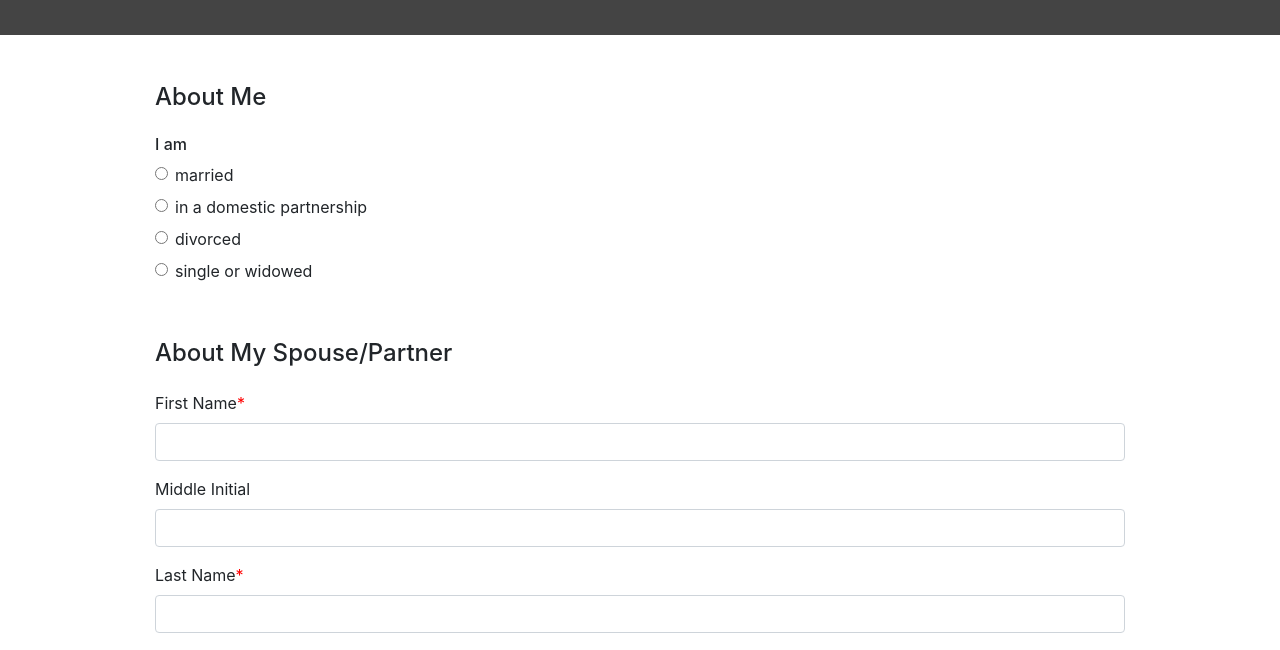
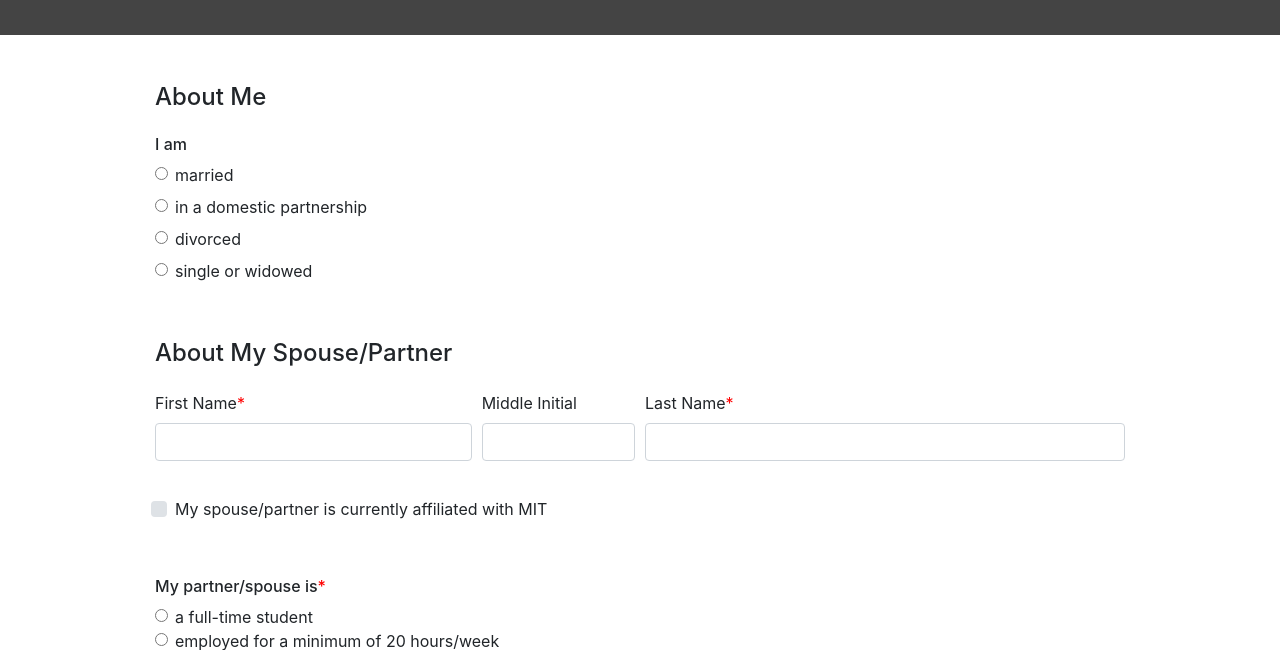
Before and after one commit to JanDW/ccsp-ui, a plain HTML site: page index.html in a window 1280 px wide. Shown: the part 103-753 px from the top of the page. Drawn offline with nearby package versions, Linux system fonts and the light colour scheme.

Commit message:
Fixes #12. Placed spouse first name, middle initial, and last name in a form row.

```diff
--- a/index.html
+++ b/index.html
@@ -110,17 +110,25 @@
 					<h2 class="h4 mb-4">About My Spouse/Partner</h2>
 					<div>
 						<fieldset class="mb-1">
+							<div class="form-row">
+								<div class="col-md-4">
 									<div class="form-group">
 										<label for="spouseFirstName" class="required">First Name</label>
 		  							<input type="text" class="form-control" id="spouseFirstName" required>
 									</div>
+								</div>
+								<div class="col-md-2">
 									<div class="form-group">
 										<label for="spouseMiddleInitial">Middle Initial</label>
 		  							<input type="text" class="form-control" id="spouseMiddleInitial">
 									</div>
+								</div>
+								<div class="col-md-6">
 									<div class="form-group">
 										<label for="spouseLastName" class="required">Last Name</label>
 		  							<input type="text" class="form-control" id="spouseMiddleInitial" required>
+									</div>
+								</div>
 							</div>
 						</fieldset>
 						<div id="spouseMITInfo" class="additional-entry mb-4">
```
Lines whose indentation alone changed are shown as unchanged.
